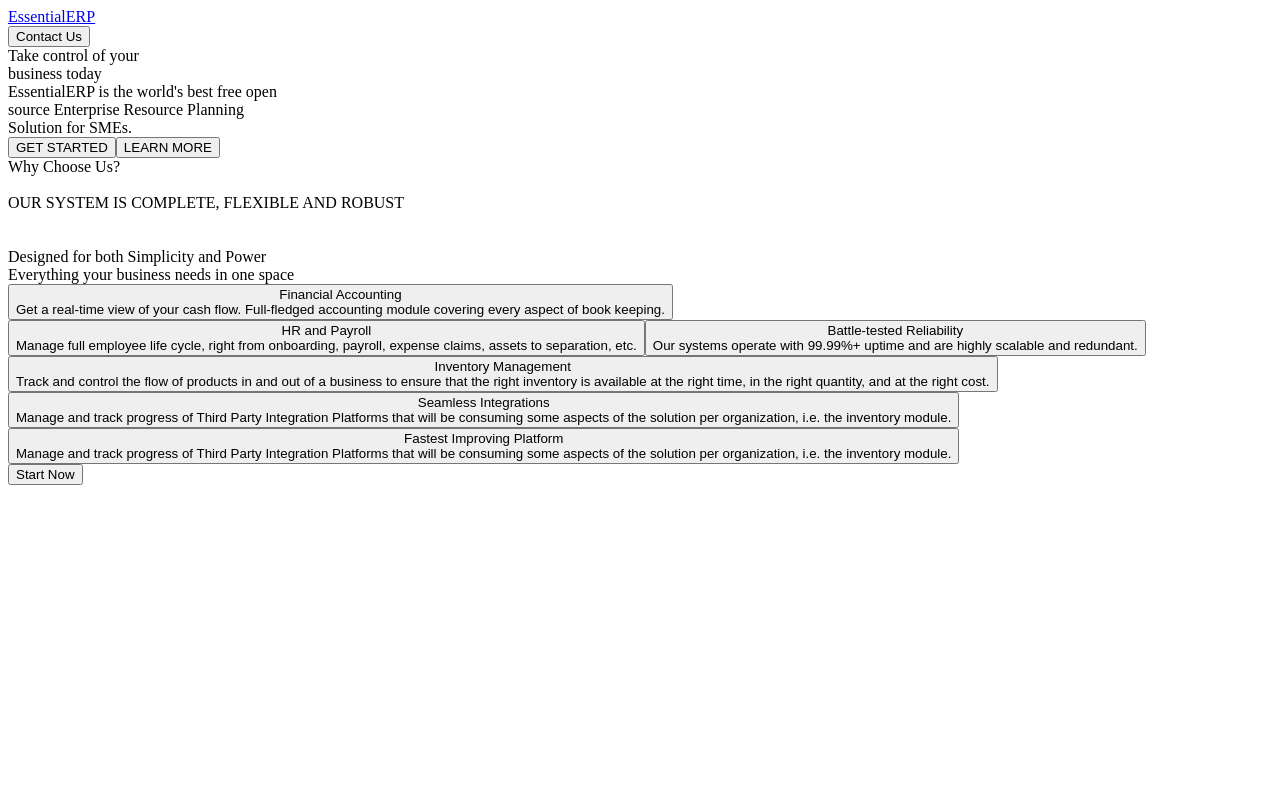
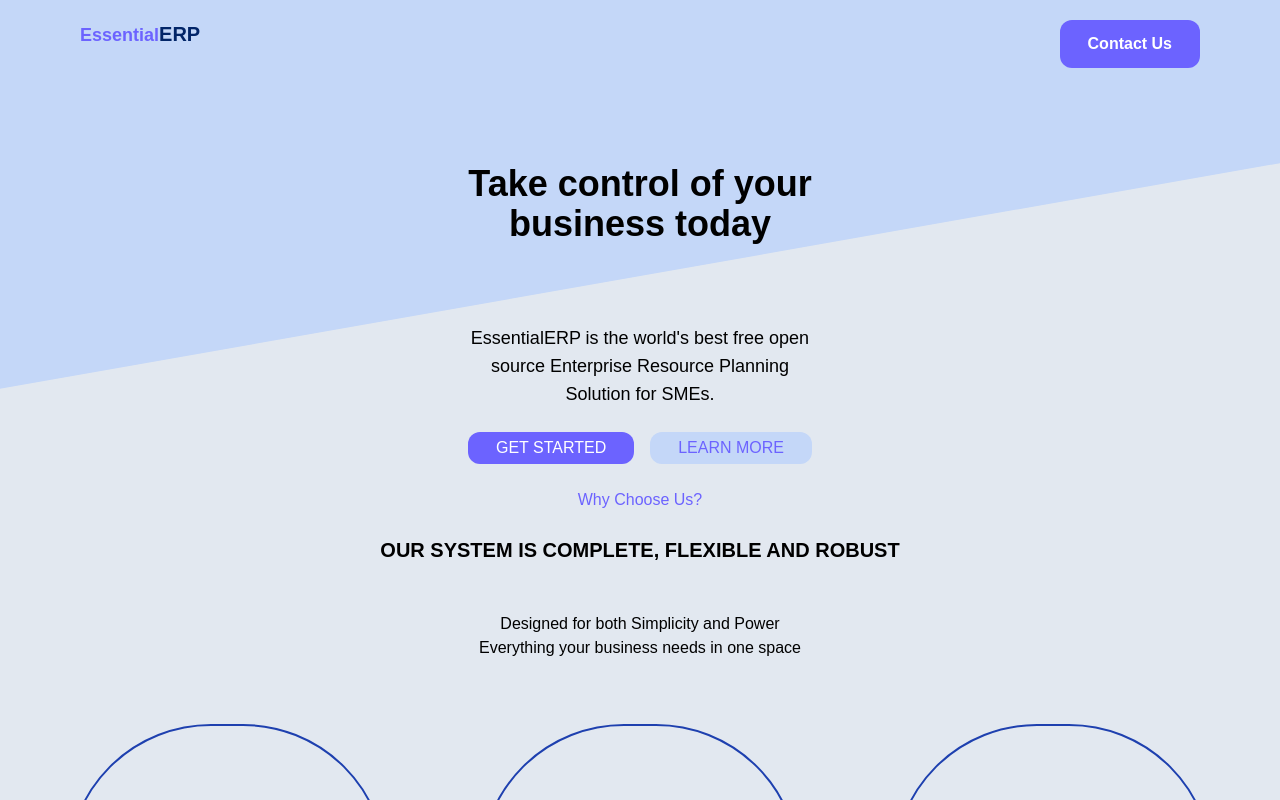
Before and after one commit to Cessation-Code/essentialerp-frontend, a Next.js app: page / in a window 1280 px wide. Built offline with nearby package versions, Linux system fonts and the light colour scheme.

Commit message:
created layout.tsx

```diff
--- /dev/null
+++ b/app/layout.tsx
@@ -0,0 +1,18 @@
+import '../styles/globals.css';
+
+export const metadata = {
+  title: 'EssentialERP',
+  description: 'All in one ERP for SMEs',
+}
+
+export default function RootLayout({
+  children,
+}: {
+  children: React.ReactNode
+}) {
+  return (
+    <html lang="en">
+      <body>{children}</body>
+    </html>
+  )
+}
```
